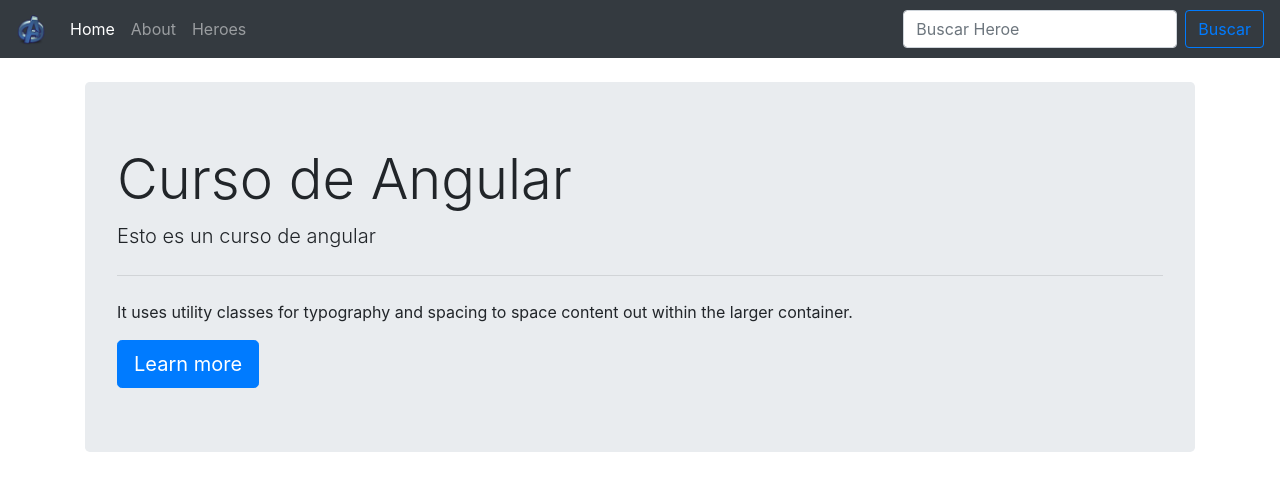
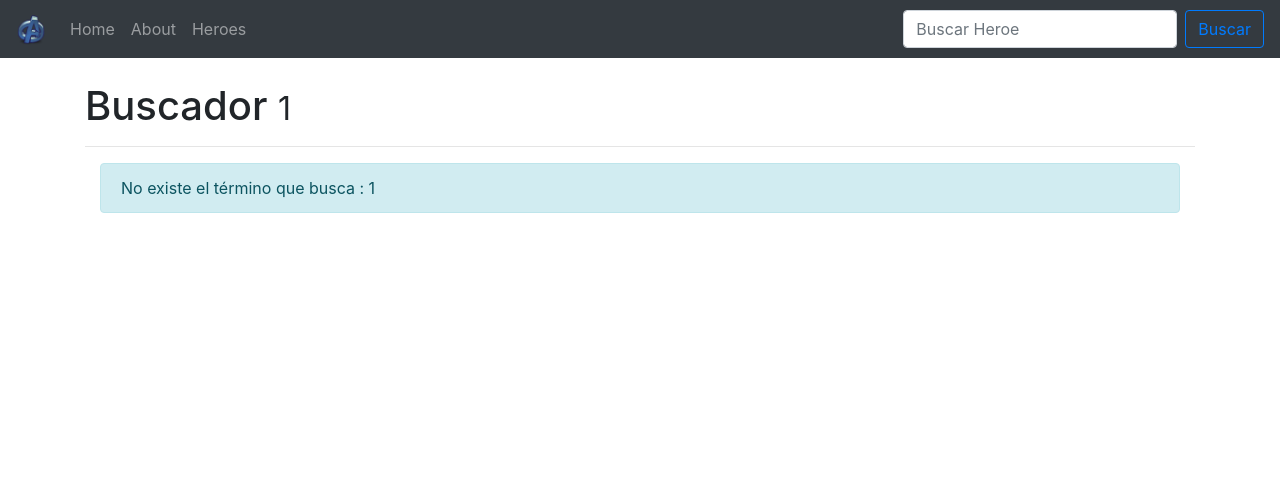
Before and after one commit to Jeor11/Angular, an Angular app: page /#/buscar/1 in a window 1280 px wide. Before the commit this address led to /#/home. Shown: the top 490 px of the page. Built offline with nearby package versions, Linux system fonts and the light colour scheme.

Commit message:
cambios en el buscador.

```diff
--- a/src/app/app.module.ts
+++ b/src/app/app.module.ts
@@ -17,6 +17,7 @@ import { HomeComponent } from './components/home/home.component';
 import { AboutComponent } from './components/about/about.component';
 import { HeroesComponent } from './components/heroes/heroes.component';
 import { HeroeComponent } from './components/heroe/heroe.component';
+import { BuscadorComponent } from './components/buscador/buscador.component';
 
 @NgModule({
   declarations: [
@@ -25,7 +26,8 @@ import { HeroeComponent } from './components/heroe/heroe.component';
     HomeComponent,
     AboutComponent,
     HeroesComponent,
-    HeroeComponent
+    HeroeComponent,
+    BuscadorComponent
   ],
   imports: [
     BrowserModule,
--- a/src/app/app.routes.ts
+++ b/src/app/app.routes.ts
@@ -3,6 +3,7 @@ import { HomeComponent } from './components/home/home.component';
 import { AboutComponent } from './components/about/about.component';
 import { HeroesComponent } from './components/heroes/heroes.component';
 import { HeroeComponent } from './components/heroe/heroe.component';
+import { BuscadorComponent } from './components/buscador/buscador.component';
 
 
 const APP_ROUTES: Routes = [
@@ -10,6 +11,7 @@ const APP_ROUTES: Routes = [
   { path: 'about', component: AboutComponent },
   { path: 'heroes', component: HeroesComponent},
   { path: 'heroe/:id', component: HeroeComponent },
-  { path: '**', pathMatch: 'full', redirectTo: 'home' },
+  { path: 'buscar/:termino', component: BuscadorComponent},
+  { path: '**', pathMatch: 'full', redirectTo: 'home' }
 ];
 export const APP_ROUTING = RouterModule.forRoot(APP_ROUTES, { useHash : true});
--- /dev/null
+++ b/src/app/components/buscador/buscador.component.html
@@ -0,0 +1,22 @@
+<h1> Buscador <small>{{ termino }}</small> </h1>
+<hr>
+<div class="col-md-12" *ngIf="heroes.length == 0">
+    <div class="alert alert-info" role="alert">
+        No existe el término que busca : {{termino}}
+    </div>
+</div>
+
+<div class="card-columns">
+    <div class="card animated fadeIn fast" *ngFor="let heroe of heroes; let i=index">
+        <img [src]="heroe.img" class="card-img-top" [alt]="heroe.img">
+        <div class="card-body">
+            <h5 class="card-title"> {{heroe.nombre}}</h5>
+            <p class="card-text">{{heroe.bio}}</p>
+            <p class="card-text"><small class="text-muted">{{heroe.aparicion}}</small></p>
+
+
+            <button (click)="verHeroe(i)" type="button" class="btn btn-outline-primary btn-block">Ver más</button>
+            <!--<a [routerLink]="[ '/heroe', i ]" class="btn btn btn-outline-primary">Ver mas...</a>-->
+        </div>
+    </div>
+</div>
--- /dev/null
+++ b/src/app/components/buscador/buscador.component.ts
@@ -0,0 +1,33 @@
+import { Component, OnInit } from '@angular/core';
+import { ActivatedRoute } from '@angular/router';
+import { Router } from '@angular/router';
+import { HeroesService } from '../../servicios/heroes.service';
+
+
+
+@Component({
+  selector: 'app-buscador',
+  templateUrl: './buscador.component.html'
+})
+export class BuscadorComponent implements OnInit {
+heroes: any [] = [];
+termino: string;
+  constructor(private activatedRoute: ActivatedRoute, private heroesService: HeroesService, private router: Router ) {}
+
+  ngOnInit(){
+
+    this.activatedRoute.params.subscribe (params => {
+
+    this.termino = (params.termino);
+
+    this.heroes = this.heroesService.buscarHeroes( params.termino);
+    console.log (this.heroes);
+    });
+
+  }
+  verHeroe( idx: number){
+    this.router.navigate(['/heroe', idx]);
+     // console.log(idx);
+    }
+
+}
--- a/src/app/components/shared/navbar/navbar.component.ts
+++ b/src/app/components/shared/navbar/navbar.component.ts
@@ -1,18 +1,17 @@
 import { Component, OnInit } from '@angular/core';
+import { Router } from '@angular/router';
 
 @Component({
   selector: 'app-navbar',
-  templateUrl: './navbar.component.html'
+  templateUrl: './navbar.component.html',
 })
 export class NavbarComponent implements OnInit {
+  constructor(private router: Router) { }
 
-  constructor() { }
-
-  ngOnInit(): void {
-  }
-
+  ngOnInit(): void { }
   buscarHeroe(termino: string) {
     console.log(termino);
+    this.router.navigate(['/buscar', termino]);
   }
 
 }
--- a/src/app/servicios/heroes.service.ts
+++ b/src/app/servicios/heroes.service.ts
@@ -74,7 +74,7 @@ export class HeroesService {
     for ( const HEROE of this.heroes ){
       const NOMBRE = HEROE.nombre.toUpperCase();
 
-      if (NOMBRE.indexOf(termino) >= 0 ){
+      if (NOMBRE.indexOf(termino) >= 1 ){
         HEROESARR.push(HEROE);
       }
     }
```
